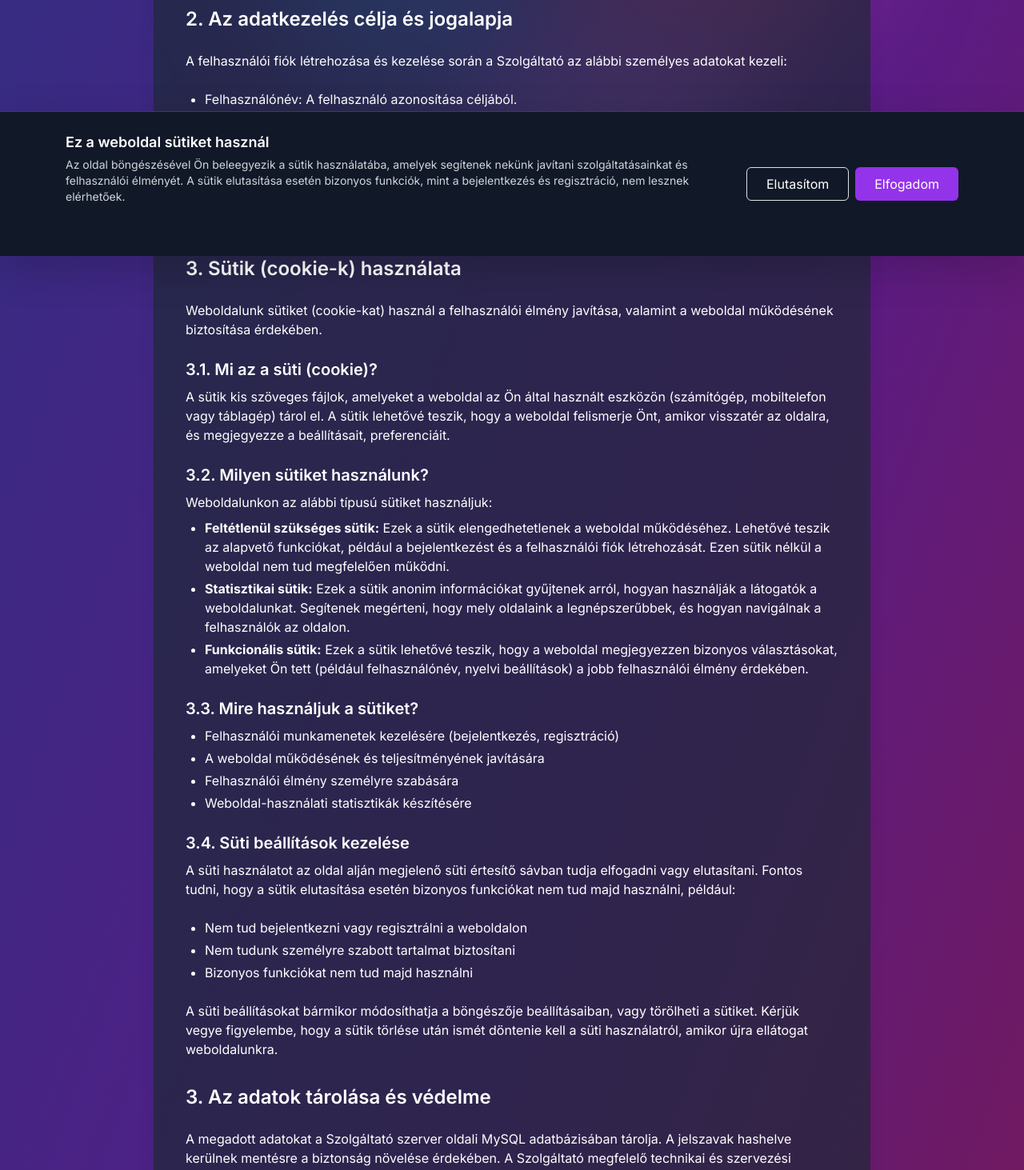
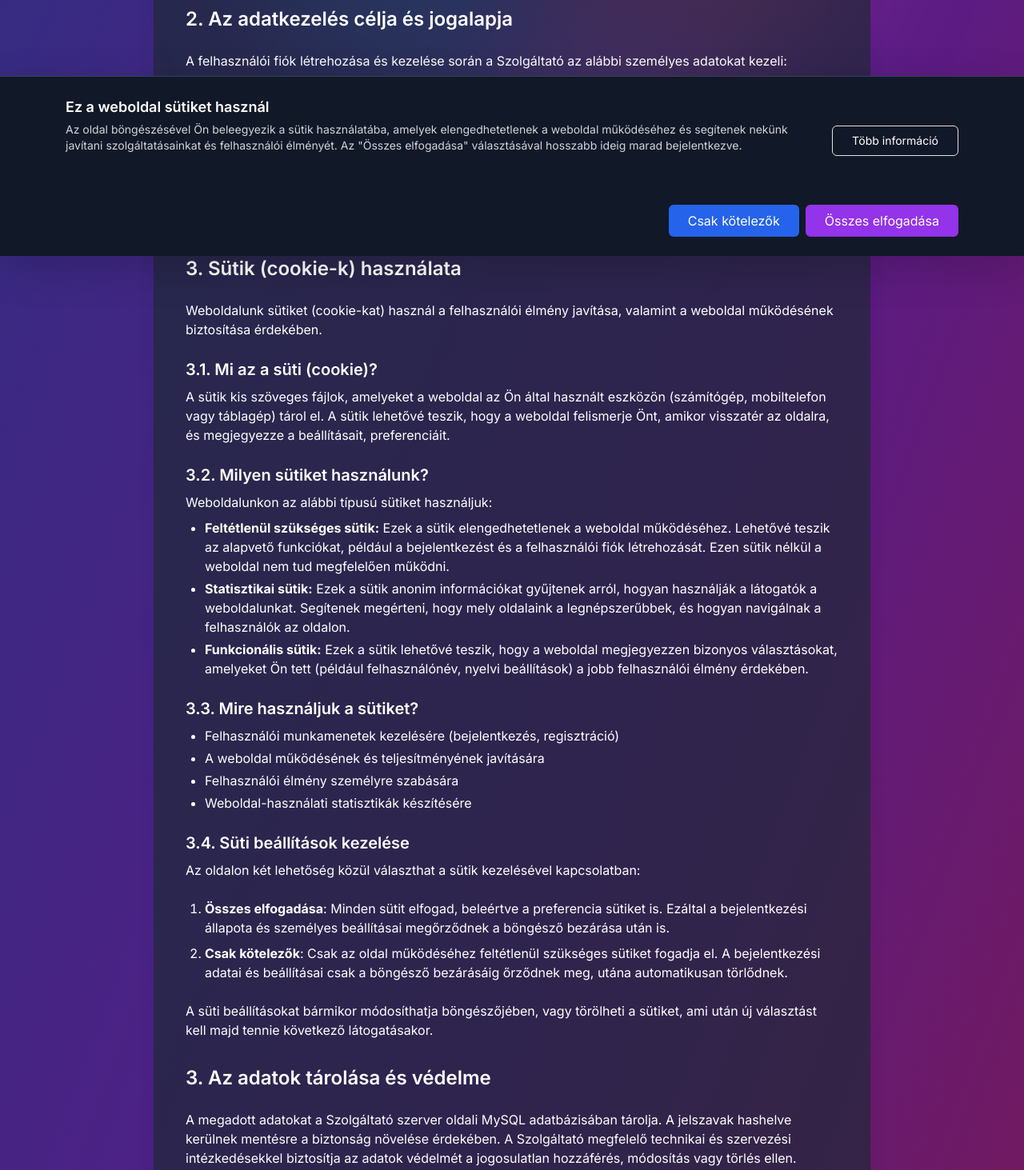
Before and after one commit to peszabolcs/eduventure, a React (Vite) app: page /privacy-policy in a window 1280 px wide. Shown: the part 480-1943 px from the top of the page at 80% size. Built offline with nearby package versions, Linux system fonts and the light colour scheme; no server answers.

Commit message:
update cookie consent

```diff
--- a/src/App.jsx
+++ b/src/App.jsx
@@ -21,6 +21,7 @@ import Unauthorized from "./components/Unauthorized";
 import PrivacyPolicy from "./components/PrivacyPolicy.jsx";
 import CookieConsent from "./components/CookieConsent.jsx";
 import { COOKIE_STATUS, setCookieConsent } from "./services/cookieService";
+import { useState, useEffect } from "react";
 
 // Új komponens a loading állapot kezelésére
 const AppContent = () => {
@@ -50,14 +51,25 @@ const AppContent = () => {
 };
 
 function App() {
-  // Süti kezelő függvények
-  const handleAcceptCookies = () => {
-    setCookieConsent(COOKIE_STATUS.ACCEPTED);
+  const [showCookieConsent, setShowCookieConsent] = useState(true);
+
+  const handleAcceptAllCookies = () => {
+    setCookieConsent(COOKIE_STATUS.ACCEPT_ALL);
+    setShowCookieConsent(false);
   };
 
-  const handleDeclineCookies = () => {
-    setCookieConsent(COOKIE_STATUS.DECLINED);
+  const handleEssentialOnlyCookies = () => {
+    setCookieConsent(COOKIE_STATUS.ESSENTIAL_ONLY);
+    setShowCookieConsent(false);
   };
+
+  useEffect(() => {
+    // Check if user has already made a choice
+    const cookieConsent = localStorage.getItem("cookieConsent");
+    if (cookieConsent) {
+      setShowCookieConsent(false);
+    }
+  }, []);
 
   return (
     <div className="min-h-screen bg-gradient-to-br from-indigo-900 via-purple-900 to-pink-900 flex flex-col relative">
@@ -119,8 +131,8 @@ function App() {
 
           {/* Cookie Consent Banner */}
           <CookieConsent
-            onAccept={handleAcceptCookies}
-            onDecline={handleDeclineCookies}
+            onAcceptAll={handleAcceptAllCookies}
+            onEssentialOnly={handleEssentialOnlyCookies}
           />
         </Router>
       </AuthProvider>
--- a/src/components/CookieConsent.jsx
+++ b/src/components/CookieConsent.jsx
@@ -1,8 +1,9 @@
 import { useState, useEffect } from "react";
-import { X } from "lucide-react";
+import { X, Info } from "lucide-react";
 
-const CookieConsent = ({ onAccept, onDecline }) => {
+const CookieConsent = ({ onAcceptAll, onEssentialOnly }) => {
   const [visible, setVisible] = useState(false);
+  const [expanded, setExpanded] = useState(false);
 
   useEffect(() => {
     // Ellenőrizzük, hogy a felhasználó már döntött-e a sütikről
@@ -13,46 +14,93 @@ const CookieConsent = ({ onAccept, onDecline }) => {
     }
   }, []);
 
-  const handleAccept = () => {
-    localStorage.setItem("cookieConsent", "accepted");
+  const handleAcceptAll = () => {
+    localStorage.setItem("cookieConsent", "accept_all");
     setVisible(false);
-    if (onAccept) onAccept();
+    if (onAcceptAll) onAcceptAll();
   };
 
-  const handleDecline = () => {
-    localStorage.setItem("cookieConsent", "declined");
+  const handleEssentialOnly = () => {
+    localStorage.setItem("cookieConsent", "essential_only");
     setVisible(false);
-    if (onDecline) onDecline();
+    if (onEssentialOnly) onEssentialOnly();
+  };
+
+  const toggleExpanded = () => {
+    setExpanded(!expanded);
   };
 
   if (!visible) return null;
 
   return (
     <div className="fixed bottom-0 left-0 right-0 z-50 p-4 bg-gray-900 text-white shadow-lg border-t border-gray-700">
-      <div className="container mx-auto flex flex-col md:flex-row items-center justify-between">
+      <div className="container mx-auto">
+        <div className="flex flex-col md:flex-row items-start md:items-center justify-between mb-4">
           <div className="flex-1 mr-4 mb-4 md:mb-0">
             <h3 className="font-semibold text-lg mb-1">
               Ez a weboldal sütiket használ
             </h3>
             <p className="text-sm text-gray-300">
-            Az oldal böngészésével Ön beleegyezik a sütik használatába, amelyek
-            segítenek nekünk javítani szolgáltatásainkat és felhasználói
-            élményét. A sütik elutasítása esetén bizonyos funkciók, mint a
-            bejelentkezés és regisztráció, nem lesznek elérhetőek.
+              Az oldal böngészésével Ön beleegyezik a sütik használatába,
+              amelyek elengedhetetlenek a weboldal működéséhez és segítenek
+              nekünk javítani szolgáltatásainkat és felhasználói élményét. Az
+              "Összes elfogadása" választásával hosszabb ideig marad
+              bejelentkezve.
             </p>
           </div>
           <div className="flex flex-col sm:flex-row gap-2">
             <button
-            onClick={handleDecline}
-            className="px-4 py-2 rounded bg-transparent border border-gray-500 hover:bg-gray-800 transition-colors"
+              onClick={toggleExpanded}
+              className="px-4 py-2 rounded bg-transparent border border-gray-500 hover:bg-gray-800 transition-colors text-sm"
             >
-            Elutasítom
+              {expanded ? "Kevesebb információ" : "Több információ"}
+            </button>
+          </div>
+        </div>
+
+        {expanded && (
+          <div className="mb-4 p-4 bg-gray-800 rounded-lg">
+            <div className="mb-4">
+              <h4 className="font-semibold text-white mb-2 flex items-center">
+                <Info size={16} className="mr-2" /> Süti típusok
+              </h4>
+              <div className="pl-6 space-y-4">
+                <div>
+                  <h5 className="font-medium text-white">Kötelező sütik</h5>
+                  <p className="text-sm text-gray-300">
+                    Ezek a sütik elengedhetetlenek a weboldal alapvető
+                    működéséhez és a felhasználói fiók kezeléséhez. A kötelező
+                    sütik nélkül nem tudjuk biztosítani a bejelentkezést és a
+                    regisztrációt. Ezekkel a sütikkel bejelentkezhet és
+                    használhatja az oldal összes funkcióját, de a böngésző
+                    bezárása után automatikusan kijelentkezik.
+                  </p>
+                </div>
+                <div>
+                  <h5 className="font-medium text-white">Preferencia sütik</h5>
+                  <p className="text-sm text-gray-300">
+                    Ezek a sütik lehetővé teszik számunkra, hogy megjegyezzük a
+                    beállításokat és preferenciákat, így a böngésző bezárása és
+                    újranyitása után is bejelentkezve maradhat.
+                  </p>
+                </div>
+              </div>
+            </div>
+          </div>
+        )}
+
+        <div className="flex flex-col sm:flex-row justify-end gap-2">
+          <button
+            onClick={handleEssentialOnly}
+            className="px-4 py-2 rounded bg-blue-600 hover:bg-blue-700 transition-colors"
+          >
+            Csak kötelezők
           </button>
           <button
-            onClick={handleAccept}
+            onClick={handleAcceptAll}
             className="px-4 py-2 rounded bg-purple-600 hover:bg-purple-700 transition-colors"
           >
-            Elfogadom
+            Összes elfogadása
           </button>
         </div>
       </div>
--- a/src/components/PrivacyPolicy.jsx
+++ b/src/components/PrivacyPolicy.jsx
@@ -117,21 +117,27 @@ const PrivacyPolicy = () => {
             3.4. Süti beállítások kezelése
           </h3>
           <p className="mb-4">
-            A süti használatot az oldal alján megjelenő süti értesítő sávban
-            tudja elfogadni vagy elutasítani. Fontos tudni, hogy a sütik
-            elutasítása esetén bizonyos funkciókat nem tud majd használni,
-            például:
+            Az oldalon két lehetőség közül választhat a sütik kezelésével
+            kapcsolatban:
           </p>
-          <ul className="list-disc pl-6 space-y-1 mb-4">
-            <li>Nem tud bejelentkezni vagy regisztrálni a weboldalon</li>
-            <li>Nem tudunk személyre szabott tartalmat biztosítani</li>
-            <li>Bizonyos funkciókat nem tud majd használni</li>
-          </ul>
-          <p>
-            A süti beállításokat bármikor módosíthatja a böngészője
-            beállításaiban, vagy törölheti a sütiket. Kérjük vegye figyelembe,
-            hogy a sütik törlése után ismét döntenie kell a süti használatról,
-            amikor újra ellátogat weboldalunkra.
+          <ol className="list-decimal pl-6 mb-4 space-y-2">
+            <li>
+              <strong>Összes elfogadása</strong>: Minden sütit elfogad,
+              beleértve a preferencia sütiket is. Ezáltal a bejelentkezési
+              állapota és személyes beállításai megőrződnek a böngésző bezárása
+              után is.
+            </li>
+            <li>
+              <strong>Csak kötelezők</strong>: Csak az oldal működéséhez
+              feltétlenül szükséges sütiket fogadja el. A bejelentkezési adatai
+              és beállításai csak a böngésző bezárásáig őrződnek meg, utána
+              automatikusan törlődnek.
+            </li>
+          </ol>
+          <p className="mb-4">
+            A süti beállításokat bármikor módosíthatja böngészőjében, vagy
+            törölheti a sütiket, ami után új választást kell majd tennie
+            következő látogatásakor.
           </p>
         </section>
 
--- a/src/components/Register.jsx
+++ b/src/components/Register.jsx
@@ -10,9 +10,13 @@ import {
   Mail,
   Lock,
   AlertTriangle,
+  Info,
 } from "lucide-react";
 import { useNavigate } from "react-router-dom";
-import { hasCookieConsent } from "../services/cookieService";
+import {
+  hasAcceptedAllCookies,
+  hasAcceptedEssentialCookies,
+} from "../services/cookieService";
 import { useAuth } from "./AuthContext.jsx";
 
 export default function RegisterPage() {
@@ -34,6 +38,7 @@ export default function RegisterPage() {
   const [isSubmitting, setIsSubmitting] = useState(false);
   const [passwordStrength, setPasswordStrength] = useState(0);
   const [cookieWarning, setCookieWarning] = useState(false);
+  const [essentialOnlyInfo, setEssentialOnlyInfo] = useState(false);
 
   useEffect(() => {
     const strength = calculatePasswordStrength(formData.password);
@@ -41,10 +46,14 @@ export default function RegisterPage() {
   }, [formData.password]);
 
   useEffect(() => {
-    if (!hasCookieConsent()) {
-      setCookieWarning(true);
+    if (hasAcceptedEssentialCookies() && !hasAcceptedAllCookies()) {
+      // Ha csak a kötelező sütiket fogadta el
+      setCookieWarning(false);
+      setEssentialOnlyInfo(true);
     } else {
+      // Ha minden sütit elfogadott
       setCookieWarning(false);
+      setEssentialOnlyInfo(false);
     }
   }, [cookieConsentStatus]);
 
@@ -88,8 +97,10 @@ export default function RegisterPage() {
     e.preventDefault();
     const newErrors = validateForm();
 
-    if (!hasCookieConsent()) {
-      newErrors.cookie = "A regisztrációhoz el kell fogadnod a sütiket.";
+    // Ha még nem fogadta el a sütiket, akkor nem engedjük a regisztrációt
+    if (!hasAcceptedEssentialCookies()) {
+      newErrors.cookie =
+        "A regisztrációhoz legalább a kötelező sütiket el kell fogadnod.";
     }
 
     if (Object.keys(newErrors).length === 0) {
@@ -151,8 +162,20 @@ export default function RegisterPage() {
             <div className="bg-yellow-500 bg-opacity-10 text-yellow-100 p-3 rounded-lg mb-4 flex items-start">
               <AlertTriangle className="shrink-0 mr-2 mt-0.5" size={18} />
               <span>
-                A regisztrációhoz el kell fogadnod a süti használati
-                szabályzatot az oldal alján.
+                A regisztrációhoz el kell fogadnod legalább a kötelező sütiket
+                az oldal alján.
+              </span>
+            </div>
+          )}
+
+          {essentialOnlyInfo && (
+            <div className="bg-blue-500 bg-opacity-10 text-blue-100 p-3 rounded-lg mb-4 flex items-start">
+              <Info className="shrink-0 mr-2 mt-0.5" size={18} />
+              <span>
+                Regisztráció után csak a böngésző bezárásáig leszel
+                bejelentkezve, mert csak a kötelező sütiket fogadtad el. Ha
+                szeretnéd, hogy a bejelentkezésed megmaradjon, válaszd az
+                "Összes elfogadása" opciót a süti beállításoknál.
               </span>
             </div>
           )}
```
Also changed, not shown: src/components/AuthContext.jsx (+39 -20 lines), src/components/Login.jsx (+50 -65 lines), src/services/cookieService.js (+14 -5 lines). Lines whose indentation alone changed are shown as unchanged.
